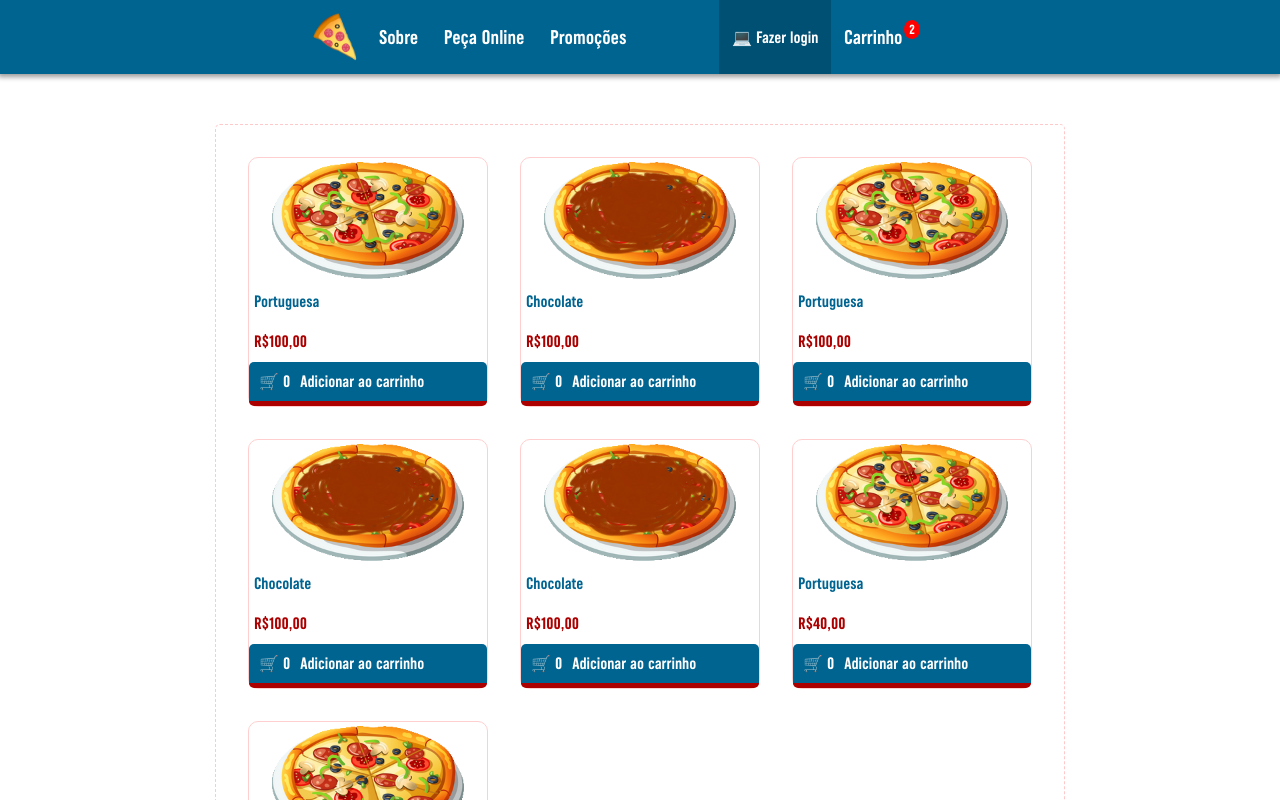
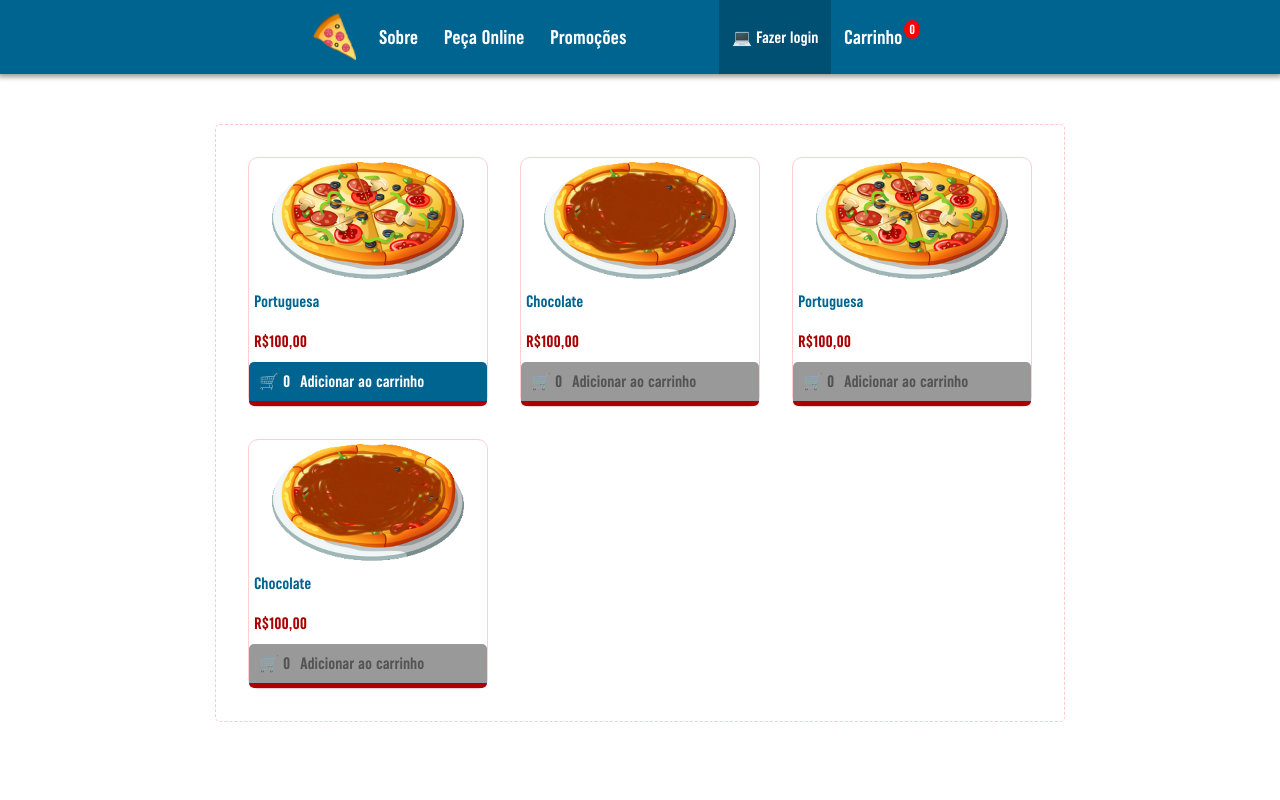
Before and after one commit to rickson-simoes/PizzaFromAbove, a Vue app: page / in a window 1280 px wide. Shown: the top 800 px of the page. Built offline with nearby package versions, Linux system fonts and the light colour scheme.

Commit message:
:hammer: Vuex - State & Mutation

```diff
--- a/src/components/Menubar/Menubar.vue
+++ b/src/components/Menubar/Menubar.vue
@@ -18,7 +18,7 @@
           💻 Fazer login
         </li>
         <li class="list-nav-items list-nav-cart">
-          <div class="list-cart-name">Carrinho <span class="list-cart-quantity">2</span></div>
+          <div class="list-cart-name">Carrinho <span class="list-cart-quantity">{{cart}}</span></div>
         </li>
       </ul>
     </nav>
@@ -26,7 +26,14 @@
 </template>
 
 <script>
+import store from '@/store/index';
+
 export default {
+  computed: {
+    cart() {
+      return this.$store.state.cart;
+    },
+  },
 
 };
 </script>
--- a/src/store/index.ts
+++ b/src/store/index.ts
@@ -2,8 +2,12 @@ import { createStore } from 'vuex';
 
 export default createStore({
   state: {
+    cart: 0,
   },
   mutations: {
+    increment(state) {
+      state.cart++;
+    },
   },
   actions: {
   },
--- a/src/views/Home.vue
+++ b/src/views/Home.vue
@@ -2,10 +2,10 @@
   <main>
     <ul>
       <li>
-        <img src="@/assets/pizza-portu.png" alt="pizza chocolate"/>
+        <img src="@/assets/pizza-portu.png" alt="pizza portuguesa"/>
         <strong>Portuguesa</strong>
         <span>R$100,00</span>
-        <button>
+        <button @click="add()">
           <div>🛒 0</div>
 
           <span>Adicionar ao carrinho</span>
@@ -15,17 +15,17 @@
         <img src="@/assets/pizza-choco.png" alt="pizza chocolate"/>
         <strong>Chocolate</strong>
         <span>R$100,00</span>
-        <button>
+        <button buttonUnderMaintenance>
           <div>🛒 0</div>
 
           <span>Adicionar ao carrinho</span>
         </button>
       </li>
       <li>
-        <img src="@/assets/pizza-portu.png" alt="pizza chocolate"/>
+        <img src="@/assets/pizza-portu.png" alt="pizza portuguesa"/>
         <strong>Portuguesa</strong>
         <span>R$100,00</span>
-        <button>
+        <button buttonUnderMaintenance>
           <div>🛒 0</div>
 
           <span>Adicionar ao carrinho</span>
@@ -35,37 +35,7 @@
         <img src="@/assets/pizza-choco.png" alt="pizza chocolate"/>
         <strong>Chocolate</strong>
         <span>R$100,00</span>
-        <button>
-          <div>🛒 0</div>
-
-          <span>Adicionar ao carrinho</span>
-        </button>
-      </li>
-      <li>
-        <img src="@/assets/pizza-choco.png" alt="pizza chocolate"/>
-        <strong>Chocolate</strong>
-        <span>R$100,00</span>
-        <button>
-          <div>🛒 0</div>
-
-          <span>Adicionar ao carrinho</span>
-        </button>
-      </li>
-      <li>
-        <img src="@/assets/pizza-portu.png" alt="pizza chocolate"/>
-        <strong>Portuguesa</strong>
-        <span>R$40,00</span>
-        <button>
-          <div>🛒 0</div>
-
-          <span>Adicionar ao carrinho</span>
-        </button>
-      </li>
-      <li>
-        <img src="@/assets/pizza-portu.png" alt="pizza chocolate"/>
-        <strong>Portuguesa</strong>
-        <span>R$40,00</span>
-        <button>
+        <button buttonUnderMaintenance>
           <div>🛒 0</div>
 
           <span>Adicionar ao carrinho</span>
@@ -77,14 +47,33 @@
 
 <script lang="ts">
 import { defineComponent, ref } from 'vue';
+import store from '@/store/index';
 
 export default defineComponent({
   name: 'Index',
+  methods: {
+    add() {
+      store.commit('increment');
+
+      console.log(store.state.cart); // -> 1
+    },
+  },
 
 });
 </script>
 
 <style lang="scss" scoped>
+[buttonUnderMaintenance] {
+  background: rgb(153, 153, 153);
+  color: rgb(83, 83, 83);
+  cursor: not-allowed;
+
+  &:hover {
+    background: rgb(59, 59, 59);
+    color: rgb(0, 0, 0);
+  }
+}
+
 main {
   padding: 2rem;
   max-width: 850px;
```
